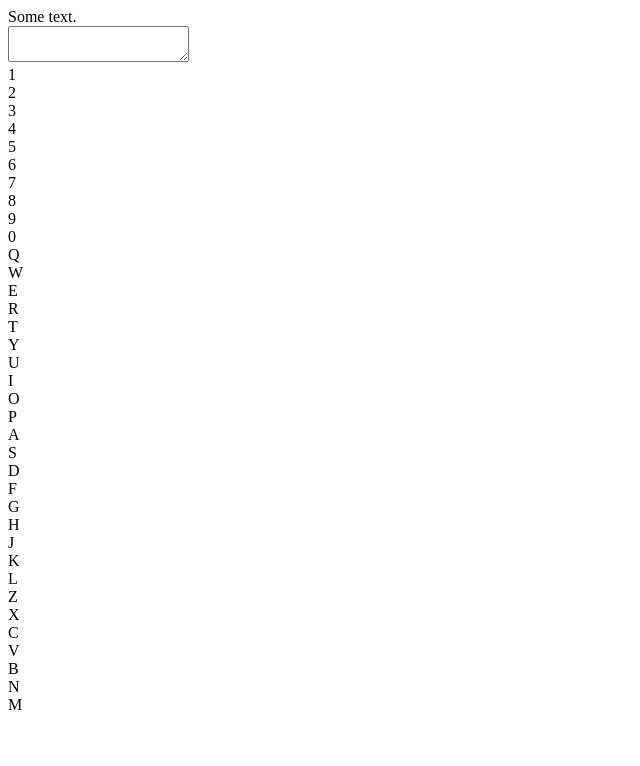
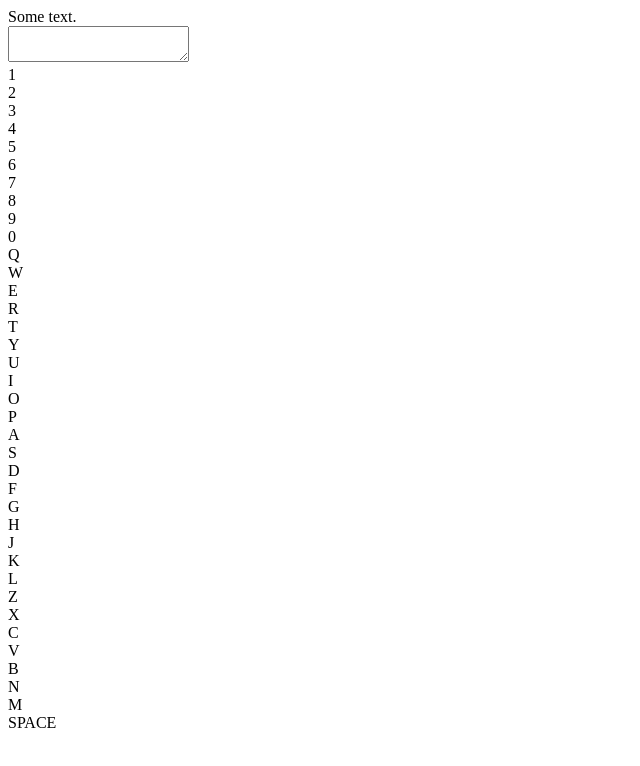
Before and after one commit to 30isnottoolate/typing-trainer, a React app: page / in a window 1280 px wide. Shown: the top 766 px of the page, without its empty margins (0-640 px from the left). Built offline with nearby package versions, Linux system fonts and the light colour scheme.

Commit message:
Add text to space key

```diff
--- a/src/components/App.tsx
+++ b/src/components/App.tsx
@@ -79,6 +79,7 @@ const App: React.FC = () => {
                     <div id="l" className="key">L</div>
                 </div>
                 <div className="fourth-row">
+                    <div></div>
                     <div id="z" className="key">Z</div>
                     <div id="x" className="key">X</div>
                     <div id="c" className="key">C</div>
@@ -89,7 +90,7 @@ const App: React.FC = () => {
                 </div>
                 <div className="fifth-row">
                     <div></div>
-                    <div id="space"></div>
+                    <div id="space">SPACE</div>
                 </div>
             </div>
         </div>
```
